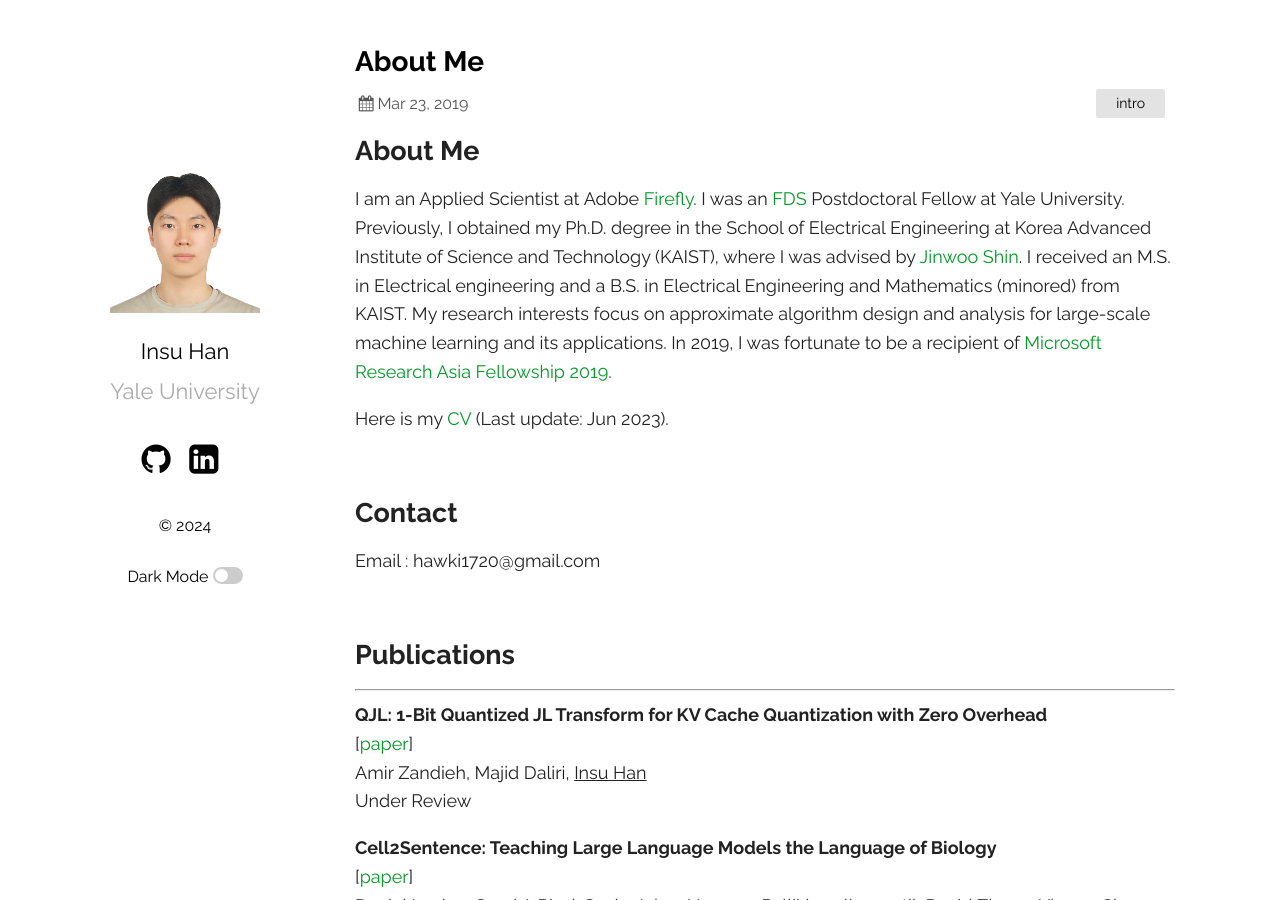
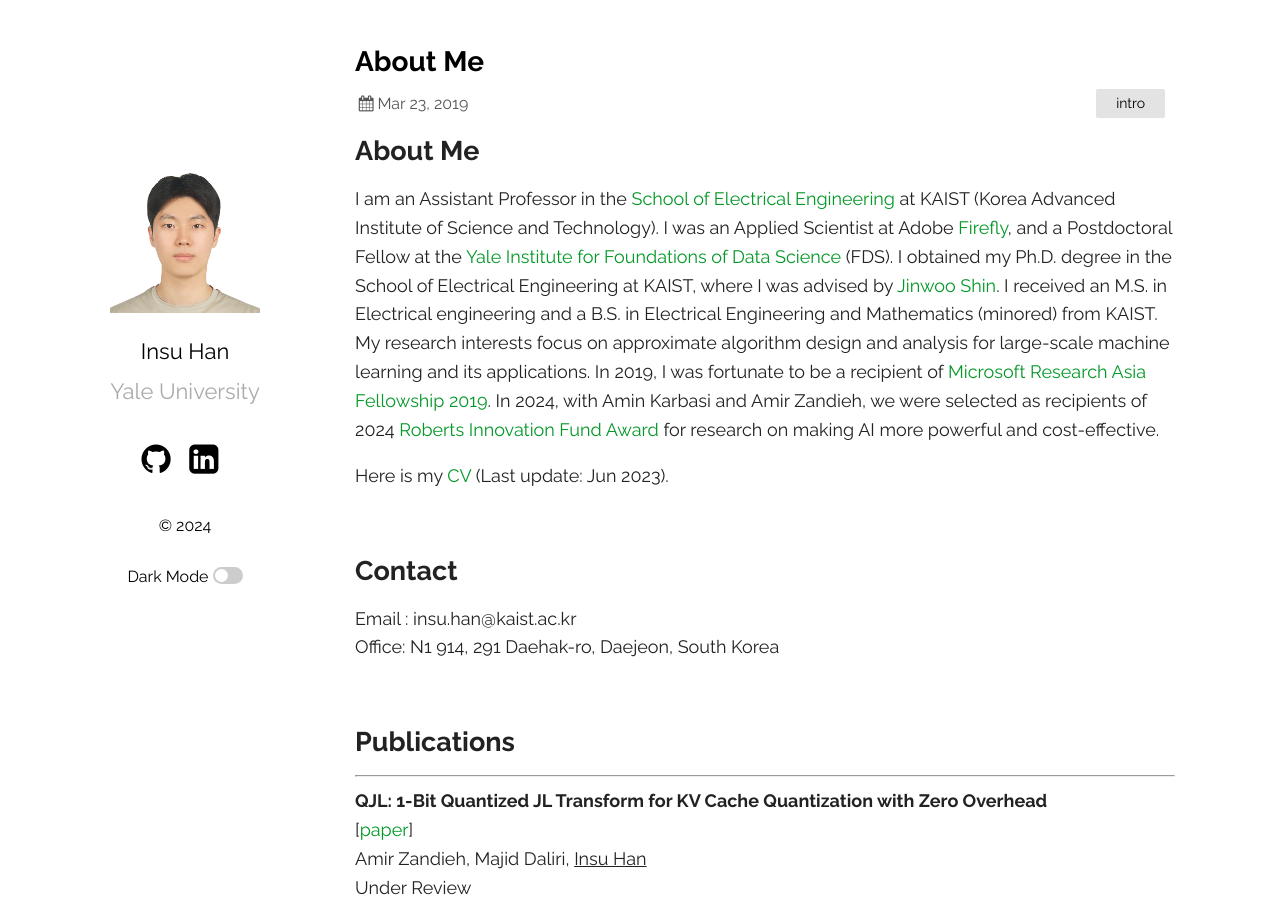
Before and after one commit to insuhan/insuhan.github.io, a Jekyll site: the page built from _posts/2019-03-23-welcome-to-jekyll.markdown, in a window 1280 px wide and 900 px high. Built offline with Jekyll 4.4.1, drawn with Linux system fonts in a browser that asks for light colours; a style sheet for code colours, icons or effects is not loaded.

Commit message:
Update 2019-03-23-welcome-to-jekyll.markdown

```diff
--- a/_posts/2019-03-23-welcome-to-jekyll.markdown
+++ b/_posts/2019-03-23-welcome-to-jekyll.markdown
@@ -7,20 +7,22 @@ categories: intro
 
 
 ## About Me
-I am an Applied Scientist at Adobe [Firefly]. I was an [FDS] Postdoctoral Fellow at Yale University. Previously, I obtained my Ph.D. degree in the School of Electrical Engineering at Korea Advanced Institute of Science and Technology (KAIST), where I was advised by [Jinwoo Shin]. I received an M.S. in Electrical engineering and a B.S. in Electrical Engineering and Mathematics (minored) from KAIST.  My research interests focus on approximate algorithm design and analysis for large-scale machine learning and its applications. In 2019, I was fortunate to be a recipient of [Microsoft Research Asia Fellowship 2019].
+I am an Assistant Professor in the [School of Electrical Engineering] at KAIST (Korea Advanced Institute of Science and Technology). I was an Applied Scientist at Adobe [Firefly], and a Postdoctoral Fellow at the [Yale Institute for Foundations of Data Science] (FDS). I obtained my Ph.D. degree in the School of Electrical Engineering at KAIST, where I was advised by [Jinwoo Shin]. I received an M.S. in Electrical engineering and a B.S. in Electrical Engineering and Mathematics (minored) from KAIST.  My research interests focus on approximate algorithm design and analysis for large-scale machine learning and its applications. In 2019, I was fortunate to be a recipient of [Microsoft Research Asia Fellowship 2019]. In 2024, with Amin Karbasi and Amir Zandieh, we were selected as recipients of 2024 [Roberts Innovation Fund Award] for research on making AI more powerful and cost-effective.
 
 Here is my [CV] (Last update: Jun 2023).
 
 <br/>
 ## Contact
-Email : hawki1720@gmail.com <br/>
+Email : insu.han@kaist.ac.kr <br/>
+Office: N1 914, 291 Daehak-ro, Daejeon, South Korea
 
+[School of Electrical Engineering]: https://ee.kaist.ac.kr/
 [Firefly]: https://firefly.adobe.com/
-[FDS]: https://fds.yale.edu/
+[Yale Institute for Foundations of Data Science]: https://fds.yale.edu/
 [Amin Karbasi]: http://iid.yale.edu/
 [Jinwoo Shin]: http://alinlab.kaist.ac.kr/shin.html
 [CV]: https://www.dropbox.com/s/p7co802hdvgkguh/cv_2023.pdf?dl=0
-
+[Roberts Innovation Fund Award]: https://ventures.yale.edu/2023-2024-roberts-awards
 <!--
 <br/>
 ## Awards
```
